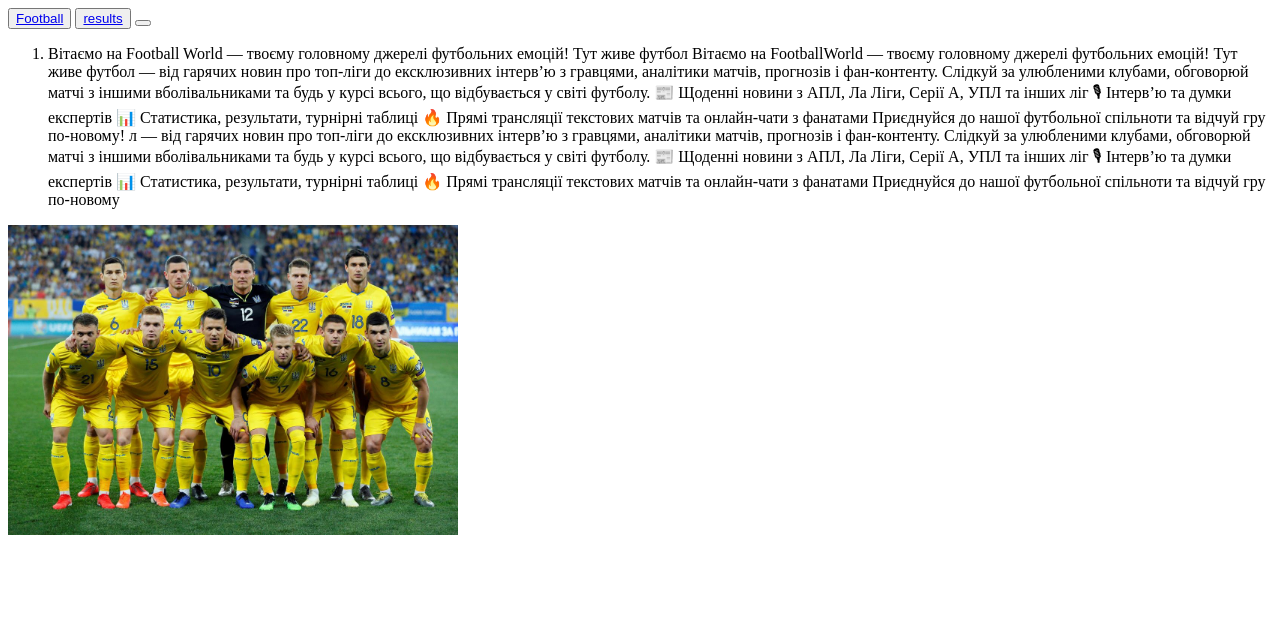
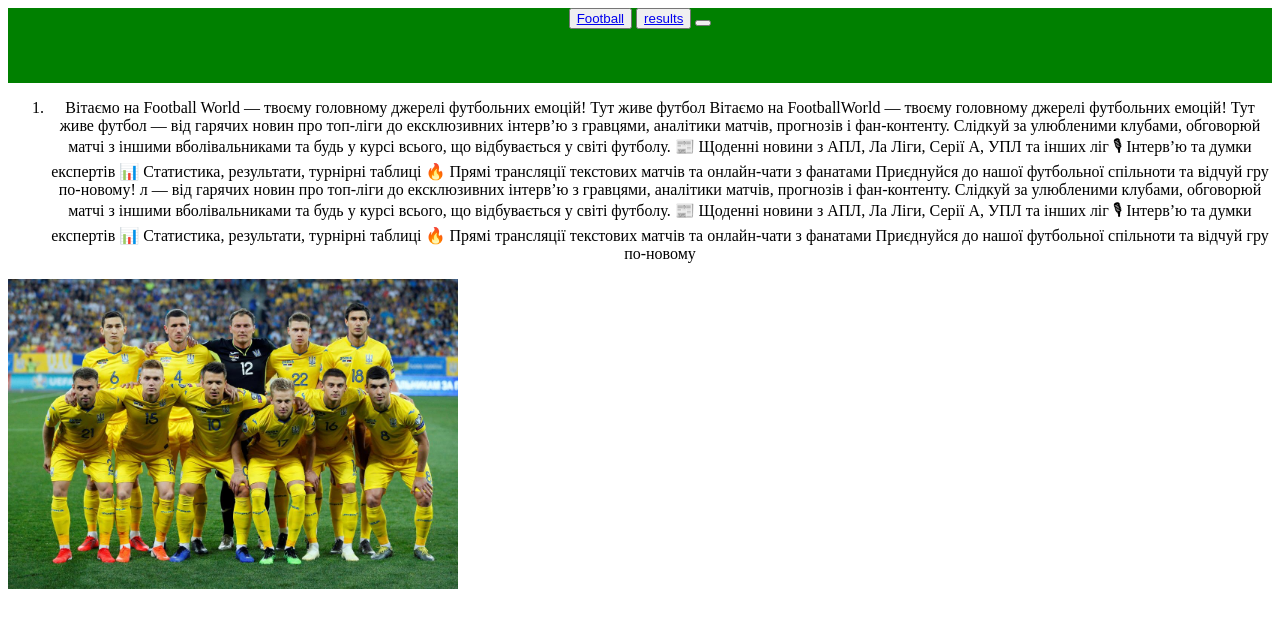
Before and after one commit to orest1115/Football, a plain HTML site: page index.html in a window 1280 px wide. Drawn offline with Linux system fonts and the light colour scheme.

Commit message:
style.css

```diff
--- a/style.css
+++ b/style.css
@@ -1,2 +1,3 @@
 body{background-color: rgb;}
-.кіт{height: 75px;background-color: green; pading-top: 15px; text-align:center}
+.kit{height: 75px;background-color: green; pading-top: 15px; text-align:center}
+.pes{pading-top: 15px; text-align:center}
```
